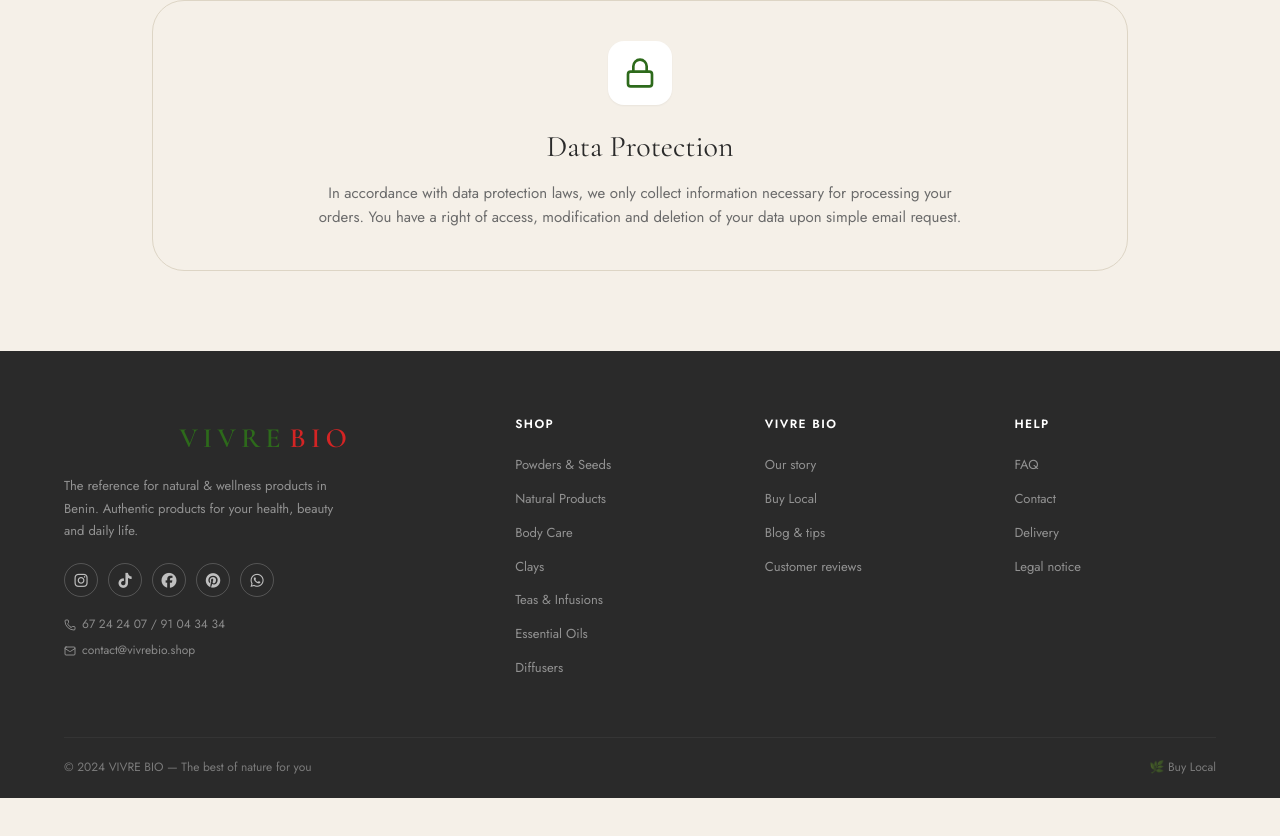
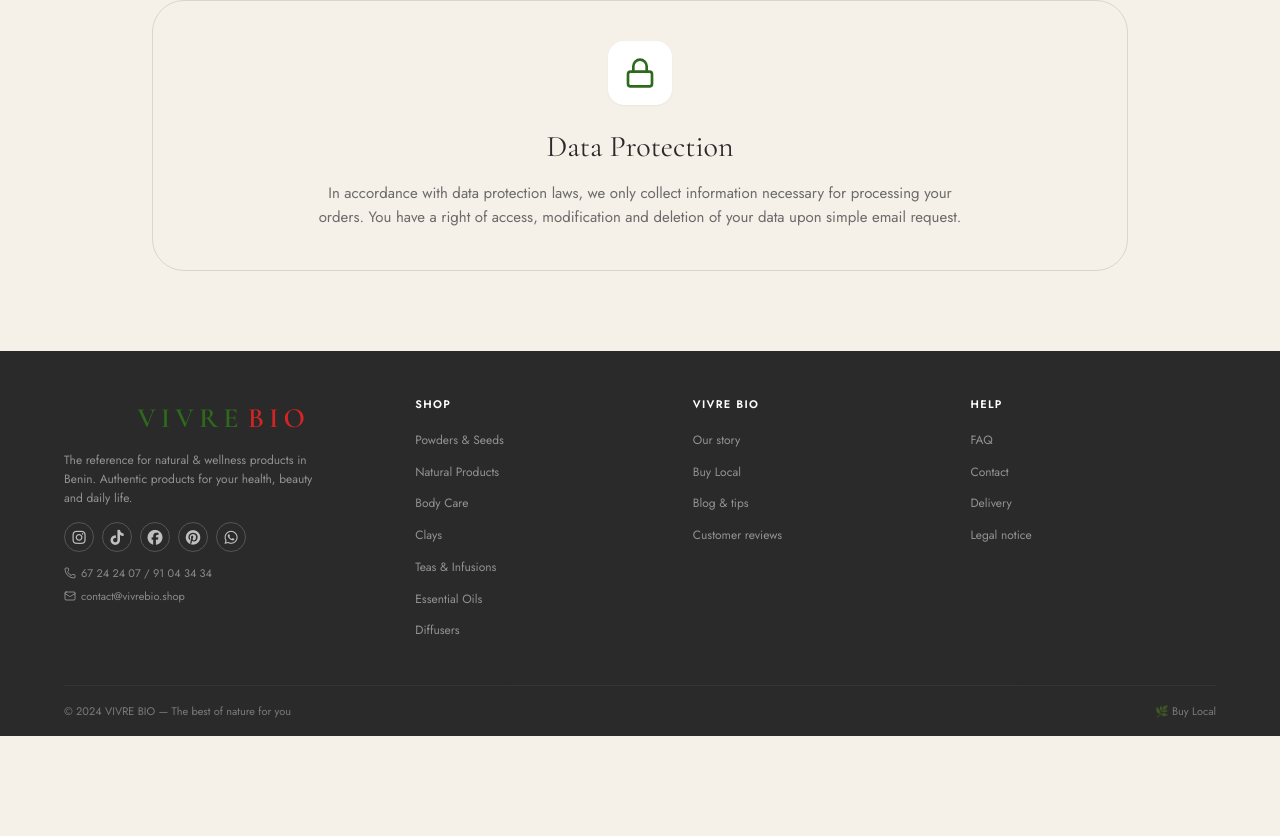
Before and after one commit to NANCY995/vivrebiobyyeyi, a React (Vite) app: page /legal in a window 1280 px wide. Shown: the part 1495-2331 px from the top of the page. Built offline with nearby package versions, Linux system fonts and the light colour scheme.

Commit message:
Compact footer - reduced spacing and font sizes

```diff
--- a/src/App.css
+++ b/src/App.css
@@ -734,36 +734,36 @@
 
 .footer-top {
   display: grid;
-  grid-template-columns: 2fr 1fr 1fr 1fr;
-  gap: 48px;
-  padding: 64px 0 48px;
+  grid-template-columns: 1.3fr 1fr 1fr 1fr;
+  gap: 32px;
+  padding: 44px 0 36px;
 }
 
 .footer-brand .logo {
-  margin-bottom: 14px;
+  margin-bottom: 10px;
 }
 .footer-brand p {
-  font-size: 13px;
-  line-height: 1.75;
+  font-size: 12px;
+  line-height: 1.6;
   opacity: 0.65;
-  max-width: 280px;
-  margin-bottom: 20px;
+  max-width: 260px;
+  margin-bottom: 14px;
 }
 
 .social-row {
   display: flex;
-  gap: 10px;
+  gap: 8px;
 }
 
 .social-btn {
-  width: 34px;
-  height: 34px;
+  width: 30px;
+  height: 30px;
   border-radius: 50%;
   border: 1px solid rgba(255,255,255,0.2);
   display: flex;
   align-items: center;
   justify-content: center;
-  font-size: 13px;
+  font-size: 12px;
   transition: var(--transition);
   color: rgba(255,255,255,0.7);
   text-decoration: none;
@@ -774,36 +774,36 @@
 }
 
 .footer-contact-mini {
-  margin-top: 18px;
+  margin-top: 12px;
   display: flex;
   flex-direction: column;
-  gap: 6px;
+  gap: 4px;
 }
 .footer-contact-mini span {
-  font-size: 12px;
+  font-size: 11px;
   opacity: 0.6;
   display: flex;
   align-items: center;
-  gap: 6px;
+  gap: 5px;
 }
 
 .footer-col h4 {
   color: var(--vb-white);
-  font-size: 12px;
+  font-size: 11px;
   font-weight: 700;
   letter-spacing: .12em;
   text-transform: uppercase;
-  margin-bottom: 18px;
+  margin-bottom: 14px;
 }
 
 .footer-col ul {
   list-style: none;
 }
 .footer-col ul li {
-  margin-bottom: 9px;
+  margin-bottom: 7px;
 }
 .footer-col ul li a {
-  font-size: 13px;
+  font-size: 12px;
   opacity: 0.65;
   transition: opacity var(--transition);
   text-decoration: none;
@@ -816,11 +816,11 @@
 
 .footer-bottom {
   border-top: 1px solid rgba(255,255,255,0.1);
-  padding: 20px 0;
+  padding: 16px 0;
   display: flex;
   align-items: center;
   justify-content: space-between;
-  font-size: 12px;
+  font-size: 11px;
   opacity: 0.5;
 }
 
@@ -870,7 +870,7 @@
   }
   .footer-top {
     grid-template-columns: 1fr 1fr;
-    gap: 36px;
+    gap: 28px;
   }
 }
 
```
